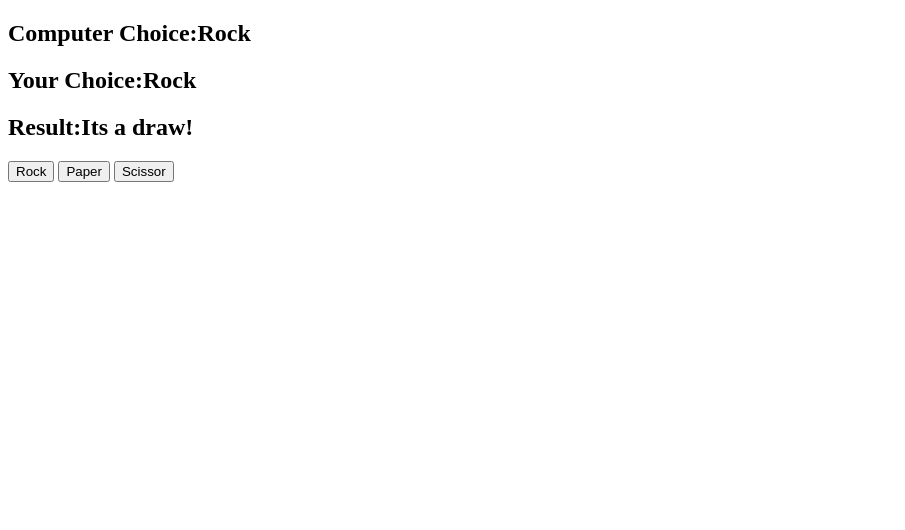
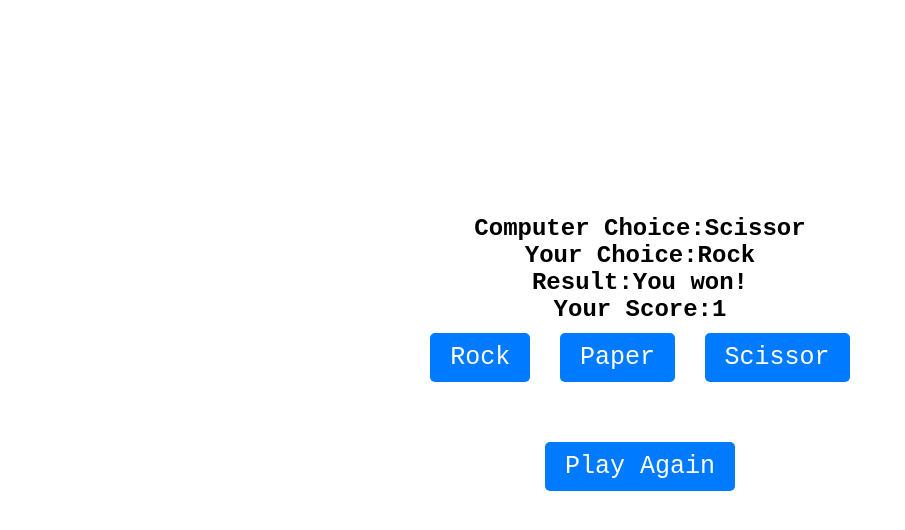
Before and after one commit to vedhamadival/SimulatedWork_VedhaMadival, a plain HTML site: page JavaScript/RockPaperScissors/index.html in a window 1280 px wide. Both pictures are taken after a click on the button "Rock". Shown: the whole page, without its empty margins (0-905 px from the left). Drawn offline with Linux system fonts and the light colour scheme.

Commit message:
Added Scoring

```diff
--- /dev/null
+++ b/JavaScript/RockPaperScissors/index.css
@@ -0,0 +1,34 @@
+*{
+    padding: 0;
+    margin: 0;
+    box-sizing: border-box;
+    font-family: 'Courier New', Courier, monospace;
+}
+
+#div1{
+    text-align: center;
+    margin-top: 200px;
+    padding: 15px;
+}
+
+#div2{
+    text-align: center;
+    margin-top: 15px;
+    padding: 10px;
+}
+
+button {
+    padding: 10px 20px;
+    margin: 10px;
+    font-size: 25px;
+    background-color: #007bff;
+    color: #ffffff;
+    border: none;
+    cursor: pointer;
+    border-radius: 5px;
+}
+
+
+button:hover {
+    background-color: #0056b3;
+}
--- a/JavaScript/RockPaperScissors/index.html
+++ b/JavaScript/RockPaperScissors/index.html
@@ -4,16 +4,21 @@
     <meta charset="UTF-8">
     <meta name="viewport" content="width=device-width, initial-scale=1.0">
     <title>Rock Paper Scissor Tutorial</title>
+    <link rel="stylesheet" href="index.css">
 </head>
 <body>
-    <div>
+    <div id="div1">
         <h2>Computer Choice:<span id="computer-choice"></span></h2>
         <h2>Your Choice:<span id="your-choice"></span></h2>
         <h2>Result:<span id="result"></span></h2>
+        <h2>Your Score:<span id = "score"></span></h2>
 
-        <button>Rock</button>
-        <button>Paper</button>
-        <button>Scissor</button>
+        <button id="rock">Rock</button>
+        <button id="paper">Paper</button>
+        <button id="scissor">Scissor</button>
+    </div>
+    <div id="div2">
+        <button id = "reset">Play Again</button>
     </div>
     <script src="index.js" charset="utf-8"></script>
 </body>
--- a/JavaScript/RockPaperScissors/index.js
+++ b/JavaScript/RockPaperScissors/index.js
@@ -1,31 +1,43 @@
-const buttons = document.querySelectorAll('button');
-const computerChoiceDisplay = document.getElementById('computer-choice');
-const userChoiceDisplay = document.getElementById('your-choice');
-const resultDisplay = document.getElementById('result');
+const rockbtn = document.getElementById("rock");
+const paperbtn = document.getElementById("paper");
+const scissorbtn = document.getElementById("scissor");
+const playAgainbtn = document.getElementById("reset");
+const computerChoiceDisplay = document.getElementById("computer-choice");
+const userChoiceDisplay = document.getElementById("your-choice");
+const resultDisplay = document.getElementById("result");
+const scoreDisplay = document.getElementById("score");
 
 let userChoice;
 let computerChoice;
 let result;
+let score = 0;
 
+rockbtn.addEventListener("click", () => handleUserChoice("Rock"));
+paperbtn.addEventListener("click", () => handleUserChoice("Paper"));
+scissorbtn.addEventListener("click", () => handleUserChoice("Scissor"));
 
-buttons.forEach(button => button.addEventListener('click', (e) => {
-    userChoice = e.target.textContent;
+playAgainbtn.addEventListener("click", () => {
+  playAgain();
+});
+
+function handleUserChoice(choice) {
+  userChoice = choice;
   userChoiceDisplay.innerText = userChoice;
   generateComputerChoice();
   getResult();
-}));
+}
 
 function generateComputerChoice() {
   const randomNumber = Math.floor(Math.random() * 3);
   switch (randomNumber) {
     case 0:
-            computerChoice = 'Rock';
+      computerChoice = "Rock";
       break;
     case 1:
-            computerChoice = 'Paper';
+      computerChoice = "Paper";
       break;
     case 2:
-            computerChoice = 'Scissor';
+      computerChoice = "Scissor";
       break;
   }
   computerChoiceDisplay.innerText = computerChoice;
@@ -33,13 +45,26 @@ function generateComputerChoice() {
 
 function getResult() {
   if (computerChoice === userChoice) {
-        result = 'Its a draw!';
-    } else if ((computerChoice === 'Rock' && userChoice === 'Scissor') ||
-               (computerChoice === 'Scissor' && userChoice === 'Paper') ||
-               (computerChoice === 'Paper' && userChoice === 'Rock')) {
-        result = 'You lost!';
+    result = "Its a draw!";
+  } else if (
+    (computerChoice === "Rock" && userChoice === "Scissor") ||
+    (computerChoice === "Scissor" && userChoice === "Paper") ||
+    (computerChoice === "Paper" && userChoice === "Rock")
+  ) {
+    result = "You lost!";
   } else {
-        result = 'You won!';
+    result = "You won!";
+    score++;
   }
   resultDisplay.innerText = result;
+  scoreDisplay.innerText = score;
 }
+
+function playAgain() {
+  console.log("Play again clicked");
+  score = 0;
+  scoreDisplay.innerText = score;
+  computerChoiceDisplay.innerText= "";
+  userChoiceDisplay.innerText = "";
+  resultDisplay.inn = "";
+}
```
Lines whose indentation alone changed are shown as unchanged.
